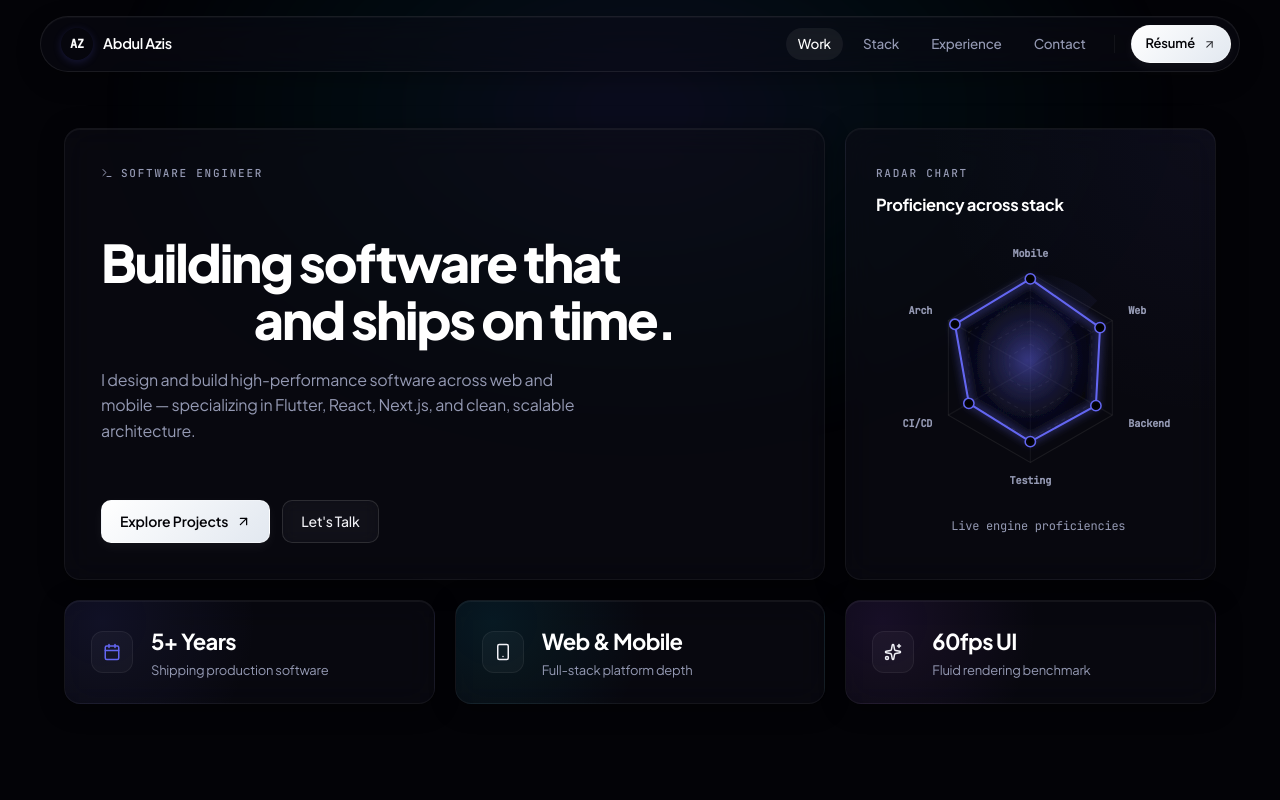
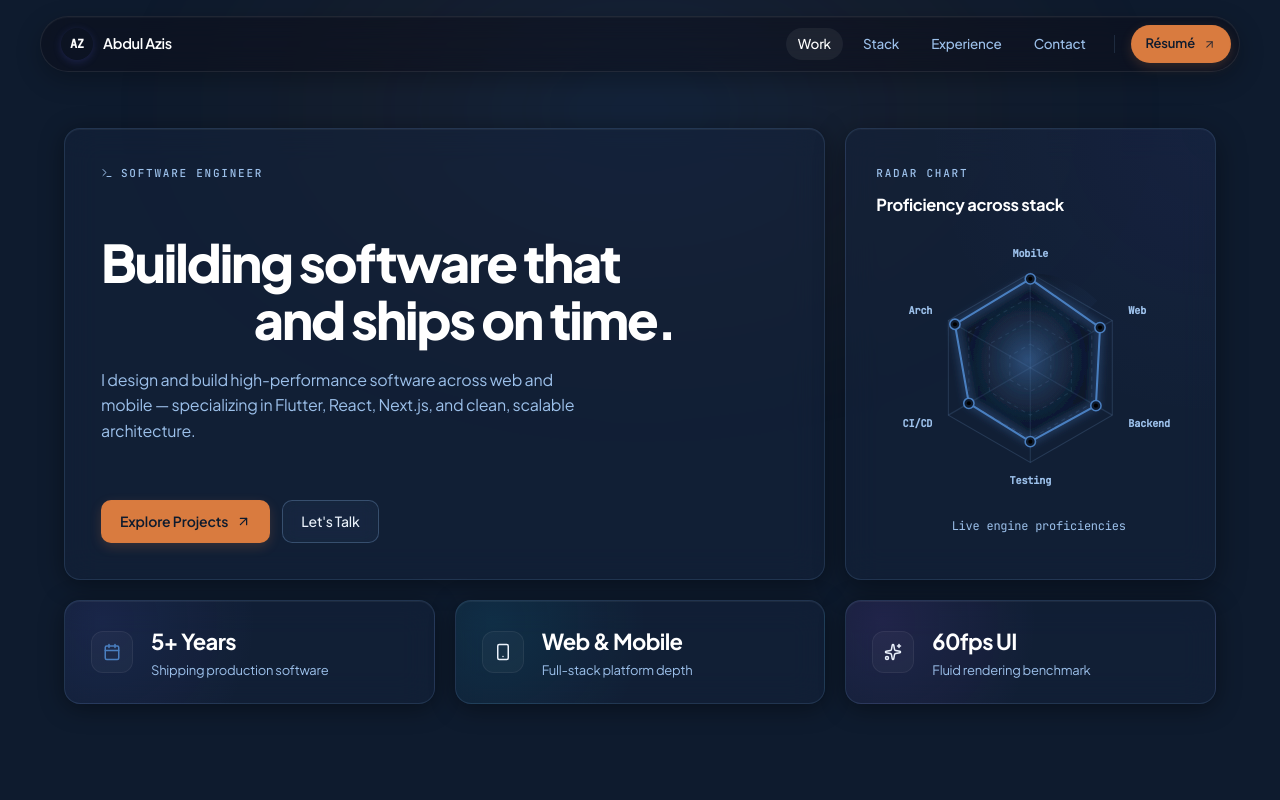
Before and after one commit to ziss11/ziss11-site, a Next.js app: page / in a window 1280 px wide. Shown: the top 800 px of the page. Built offline with nearby package versions, Linux system fonts and the light colour scheme.

Commit message:
style: rework design tokens to navy blueprint theme

```diff
--- a/src/app/globals.css
+++ b/src/app/globals.css
@@ -2,21 +2,20 @@
 @import 'tailwindcss';
 
 @theme {
-  /* Colors — premium obsidian with electric/neon accents */
-  --color-bg: #030307;
-  --color-surface: rgba(13, 13, 23, 0.55);
-  --color-surface-2: rgba(22, 22, 38, 0.8);
+  /* Colors — navy blueprint/schematic */
+  --color-bg: #0e1b2e;
+  --color-surface: rgba(20, 36, 60, 0.55);
+  --color-surface-2: rgba(27, 46, 74, 0.8);
   --color-fg-strong: #ffffff;
-  --color-fg: #f1f1f6;
-  --color-muted: #9499b3;
-  --color-faint: #4e526e;
-  --color-border: rgba(255, 255, 255, 0.05);
-  --color-border-strong: rgba(255, 255, 255, 0.12);
+  --color-fg: #eaf1fb;
+  --color-muted: #9cc0ea;
+  --color-faint: #5d7ba3;
+  --color-border: rgba(127, 168, 214, 0.16);
+  --color-border-strong: rgba(127, 168, 214, 0.32);
 
-  /* Electric accents */
-  --color-accent: #6366f1;
-  --color-accent-cyan: #06b6d4;
-  --color-accent-purple: #a855f7;
+  /* Single accent system: blue rules/borders + one warm contrast for CTAs */
+  --color-accent: #4a7fc0;
+  --color-accent-warm: #d97b3f;
   --color-ok: #10b981;
   --color-danger: #ef4444;
 
@@ -53,8 +52,8 @@
     50% { opacity: 0.7; filter: blur(28px); }
   }
   @keyframes glowBorder {
-    0%, 100% { border-color: rgba(99, 102, 241, 0.15); }
-    50% { border-color: rgba(6, 182, 212, 0.3); }
+    0%, 100% { border-color: rgba(74, 127, 192, 0.15); }
+    50% { border-color: rgba(217, 123, 63, 0.3); }
   }
 }
 
@@ -66,7 +65,7 @@
   html {
     scroll-behavior: smooth;
     scrollbar-width: thin;
-    scrollbar-color: rgba(255, 255, 255, 0.08) transparent;
+    scrollbar-color: rgba(127, 168, 214, 0.14) transparent;
     background-color: var(--color-bg);
   }
 
@@ -78,18 +77,22 @@
     background: transparent;
   }
   ::-webkit-scrollbar-thumb {
-    background: rgba(255, 255, 255, 0.08);
+    background: rgba(127, 168, 214, 0.14);
     border-radius: 999px;
   }
   ::-webkit-scrollbar-thumb:hover {
-    background: rgba(255, 255, 255, 0.16);
+    background: rgba(127, 168, 214, 0.24);
   }
 
   body {
     margin: 0;
     max-width: 100vw;
     overflow-x: hidden;
-    background: var(--color-bg);
+    background-color: var(--color-bg);
+    background-image:
+      linear-gradient(rgba(127, 168, 214, 0.1) 1px, transparent 1px),
+      linear-gradient(90deg, rgba(127, 168, 214, 0.1) 1px, transparent 1px);
+    background-size: 20px 20px;
     color: var(--color-fg);
     font-family: var(--font-sans);
     -webkit-font-smoothing: antialiased;
@@ -97,7 +100,7 @@
   }
 
   ::selection {
-    background: rgba(99, 102, 241, 0.3);
+    background: rgba(74, 127, 192, 0.35);
     color: var(--color-fg-strong);
   }
 
@@ -130,6 +133,14 @@
       transform: none;
       transition: none;
     }
+  }
+
+  /* Grid-paper pattern — reusable on any element (nav, footer, cards) */
+  .grid-paper {
+    background-image:
+      linear-gradient(rgba(127, 168, 214, 0.12) 1px, transparent 1px),
+      linear-gradient(90deg, rgba(127, 168, 214, 0.12) 1px, transparent 1px);
+    background-size: 20px 20px;
   }
 
   /* ── Bento grid ─────────────────────────────────────── */
@@ -183,7 +194,7 @@
     }
   }
 
-  /* Card surface — upgraded with glassmorphism and subtle lighting */
+  /* Card surface — glassmorphism over the blueprint grid */
   .card {
     position: relative;
     border: 1px solid var(--color-border);
@@ -203,12 +214,12 @@
       box-shadow 0.3s;
   }
   .card-hover:hover {
-    border-color: rgba(99, 102, 241, 0.25);
-    background: rgba(22, 22, 38, 0.6);
+    border-color: rgba(217, 123, 63, 0.4);
+    background: rgba(27, 46, 74, 0.6);
     transform: translateY(-3px);
     box-shadow:
       inset 0 1px 0 rgba(255, 255, 255, 0.08),
-      0 12px 32px rgba(99, 102, 241, 0.08);
+      0 12px 32px rgba(74, 127, 192, 0.12);
   }
   .card-pad {
     padding: 30px;
@@ -219,7 +230,7 @@
     }
   }
 
-  /* ── Motion: Spotlight effects ──── */
+  /* ── Motion: corner-bracket hover (replaces spotlight + tilt) ──── */
   .card,
   .az-card {
     overflow: hidden;
@@ -230,31 +241,43 @@
     position: absolute;
     inset: 0;
     border-radius: inherit;
-    background: radial-gradient(
-      320px circle at var(--mx, -200px) var(--my, -200px),
-      rgba(99, 102, 241, 0.12),
-      transparent 70%
-    );
+    pointer-events: none;
     opacity: 0;
-    transition: opacity 0.4s ease;
-    pointer-events: none;
+    transition: opacity 0.3s ease;
     z-index: 1;
+    background-repeat: no-repeat;
+    background-image:
+      linear-gradient(to right, var(--color-accent-warm) 2px, transparent 2px),
+      linear-gradient(to bottom, var(--color-accent-warm) 2px, transparent 2px),
+      linear-gradient(to left, var(--color-accent-warm) 2px, transparent 2px),
+      linear-gradient(to bottom, var(--color-accent-warm) 2px, transparent 2px),
+      linear-gradient(to left, var(--color-accent-warm) 2px, transparent 2px),
+      linear-gradient(to top, var(--color-accent-warm) 2px, transparent 2px),
+      linear-gradient(to right, var(--color-accent-warm) 2px, transparent 2px),
+      linear-gradient(to top, var(--color-accent-warm) 2px, transparent 2px);
+    background-size:
+      16px 2px, 2px 16px,
+      16px 2px, 2px 16px,
+      16px 2px, 2px 16px,
+      16px 2px, 2px 16px;
+    background-position:
+      top left, top left,
+      top right, top right,
+      bottom right, bottom right,
+      bottom left, bottom left;
   }
-  .card.is-lit::after,
-  .az-card.is-lit::after {
+  .card:hover::after,
+  .az-card:hover::after {
     opacity: 1;
   }
-
-  /* 3D tilt target */
-  .tilt {
-    transition:
-      transform 0.35s cubic-bezier(0.16, 1, 0.3, 1),
-      opacity 0.8s cubic-bezier(0.16, 1, 0.3, 1);
-    transform-style: preserve-3d;
-    will-change: transform;
+  @media (prefers-reduced-motion: reduce) {
+    .card::after,
+    .az-card::after {
+      display: none;
+    }
   }
 
-  /* Ambient glowing backdrop blobs */
+  /* Ambient glowing backdrop blobs — recolored, kept subtle under the grid */
   .ambient {
     position: absolute;
     top: -240px;
@@ -265,8 +288,8 @@
     transform: translateX(-50%);
     background: radial-gradient(
       closest-side,
-      rgba(99, 102, 241, 0.16) 0%,
-      rgba(6, 182, 212, 0.08) 50%,
+      rgba(74, 127, 192, 0.14) 0%,
+      rgba(217, 123, 63, 0.05) 50%,
       transparent 100%
     );
     filter: blur(45px);
@@ -283,7 +306,7 @@
     height: 600px;
     background: radial-gradient(
       closest-side,
-      rgba(168, 85, 247, 0.1) 0%,
+      rgba(217, 123, 63, 0.08) 0%,
       transparent 100%
     );
     filter: blur(50px);
@@ -292,20 +315,12 @@
   }
 
   @media (prefers-reduced-motion: reduce) {
-    .card::after,
-    .az-card::after {
-      display: none;
-    }
-    .tilt {
-      transform: none !important;
-      transition: none;
-    }
     .ambient, .ambient-2 {
       display: none;
     }
   }
 
-  /* Eyebrow labels */
+  /* Eyebrow labels — reused for FIG.-style annotations */
   .eyebrow {
     font-family: var(--font-mono);
     font-size: 11px;
@@ -326,16 +341,16 @@
     padding: 8px 12px;
     border: 1px solid var(--color-border);
     border-radius: var(--radius-sm);
-    background: rgba(255, 255, 255, 0.02);
+    background: rgba(127, 168, 214, 0.03);
     font-size: 13px;
     font-family: var(--font-mono);
     color: var(--color-muted);
     transition: all 0.25s ease;
   }
   .tech-card:hover {
-    border-color: rgba(99, 102, 241, 0.35);
+    border-color: rgba(74, 127, 192, 0.4);
     color: var(--color-fg-strong);
-    background: rgba(99, 102, 241, 0.05);
+    background: rgba(74, 127, 192, 0.08);
     transform: translateY(-1px);
   }
 
@@ -348,20 +363,20 @@
     font-size: 14px;
     font-weight: 600;
     letter-spacing: -0.01em;
-    color: #030307;
-    background: linear-gradient(135deg, #ffffff 0%, #e2e8f0 100%);
-    border: 1px solid rgba(255, 255, 255, 0.4);
+    color: #0e1b2e;
+    background: var(--color-accent-warm);
+    border: 1px solid rgba(217, 123, 63, 0.6);
     border-radius: var(--radius-sm);
     padding: 10px 18px;
     cursor: pointer;
     text-decoration: none;
     transition: all 0.25s cubic-bezier(0.16, 1, 0.3, 1);
-    box-shadow: 0 4px 12px rgba(255, 255, 255, 0.05);
+    box-shadow: 0 4px 12px rgba(217, 123, 63, 0.2);
   }
   .az-btn:hover {
-    background: #ffffff;
+    background: #e58a4f;
     transform: translateY(-1.5px);
-    box-shadow: 0 6px 16px rgba(255, 255, 255, 0.1);
+    box-shadow: 0 6px 16px rgba(217, 123, 63, 0.3);
   }
 
   .az-btn-ghost {
@@ -372,7 +387,7 @@
     font-size: 14px;
     font-weight: 500;
     color: var(--color-fg);
-    background: rgba(255, 255, 255, 0.03);
+    background: rgba(127, 168, 214, 0.04);
     border: 1px solid var(--color-border-strong);
     border-radius: var(--radius-sm);
     padding: 10px 18px;
@@ -382,8 +397,8 @@
     backdrop-filter: blur(8px);
   }
   .az-btn-ghost:hover {
-    border-color: rgba(255, 255, 255, 0.3);
-    background: rgba(255, 255, 255, 0.07);
+    border-color: rgba(74, 127, 192, 0.5);
+    background: rgba(74, 127, 192, 0.08);
     color: var(--color-fg-strong);
     transform: translateY(-1px);
   }
@@ -406,12 +421,12 @@
       box-shadow 0.3s;
   }
   .az-card:hover {
-    border-color: rgba(99, 102, 241, 0.25);
-    background: rgba(22, 22, 38, 0.65);
+    border-color: rgba(217, 123, 63, 0.4);
+    background: rgba(27, 46, 74, 0.65);
     transform: translateY(-3px);
     box-shadow:
       inset 0 1px 0 rgba(255, 255, 255, 0.06),
-      0 12px 30px rgba(99, 102, 241, 0.08);
+      0 12px 30px rgba(74, 127, 192, 0.12);
   }
 
   /* Floating Navbar Links */
@@ -426,7 +441,7 @@
   }
   .az-navlink:hover {
     color: var(--color-fg-strong);
-    background: rgba(255, 255, 255, 0.04);
+    background: rgba(127, 168, 214, 0.08);
   }
 
   /* Form fields */
@@ -436,7 +451,7 @@
     font-family: inherit;
     font-size: 14.5px;
     color: var(--color-fg);
-    background: rgba(255, 255, 255, 0.02);
+    background: rgba(127, 168, 214, 0.03);
     border: 1px solid var(--color-border);
     border-radius: var(--radius-sm);
     padding: 12px 16px;
@@ -450,8 +465,8 @@
   .az-input:focus,
   .az-textarea:focus {
     border-color: var(--color-accent);
-    background: rgba(99, 102, 241, 0.03);
-    box-shadow: 0 0 0 3px rgba(99, 102, 241, 0.15);
+    background: rgba(74, 127, 192, 0.05);
+    box-shadow: 0 0 0 3px rgba(74, 127, 192, 0.18);
   }
 
   /* Icon button */
@@ -462,7 +477,7 @@
     width: 36px;
     height: 36px;
     color: var(--color-muted);
-    background: rgba(255, 255, 255, 0.03);
+    background: rgba(127, 168, 214, 0.04);
     border: 1px solid var(--color-border);
     border-radius: var(--radius-sm);
     cursor: pointer;
@@ -470,7 +485,7 @@
   }
   .az-icon-btn:hover {
     color: var(--color-fg-strong);
-    background: rgba(255, 255, 255, 0.07);
+    background: rgba(127, 168, 214, 0.1);
     border-color: var(--color-border-strong);
     transform: scale(1.03);
   }
@@ -498,7 +513,7 @@
     transition: all 0.2s ease;
   }
   .az-side-link:hover {
-    background: rgba(255, 255, 255, 0.04);
+    background: rgba(127, 168, 214, 0.08);
     color: var(--color-fg-strong);
   }
   .az-side-link-danger:hover {
@@ -514,13 +529,13 @@
     padding: 14px 16px;
     border: 1px solid var(--color-border);
     border-radius: var(--radius-sm);
-    background: rgba(255, 255, 255, 0.02);
+    background: rgba(127, 168, 214, 0.03);
     text-decoration: none;
     transition: all 0.25s ease;
   }
   .az-link-option:hover {
     border-color: var(--color-border-strong);
-    background: rgba(99, 102, 241, 0.05);
+    background: rgba(74, 127, 192, 0.08);
     transform: translateX(2px);
   }
 
@@ -536,14 +551,14 @@
     font-family: var(--font-sans);
     font-size: 12.5px;
     color: var(--color-fg-strong);
-    background: rgba(255, 255, 255, 0.03);
+    background: rgba(127, 168, 214, 0.04);
     border: 1px solid var(--color-border-strong);
     border-radius: var(--radius-sm);
     padding: 8px 12px;
     transition: background 0.2s;
   }
   .az-resume-input::file-selector-button:hover {
-    background: rgba(255, 255, 255, 0.07);
+    background: rgba(127, 168, 214, 0.1);
   }
 
   /* Admin shell */
@@ -552,6 +567,10 @@
     display: grid;
     grid-template-columns: 252px 1fr;
     background-color: var(--color-bg);
+    background-image:
+      linear-gradient(rgba(127, 168, 214, 0.1) 1px, transparent 1px),
+      linear-gradient(90deg, rgba(127, 168, 214, 0.1) 1px, transparent 1px);
+    background-size: 20px 20px;
   }
   @media (max-width: 768px) {
     .admin-shell {
@@ -578,7 +597,7 @@
   .az-row {
     border: 1px solid var(--color-border);
     border-radius: var(--radius-sm);
-    background: rgba(255, 255, 255, 0.01);
+    background: rgba(127, 168, 214, 0.01);
     transition: border-color 0.25s;
   }
   .az-row:hover {
```
